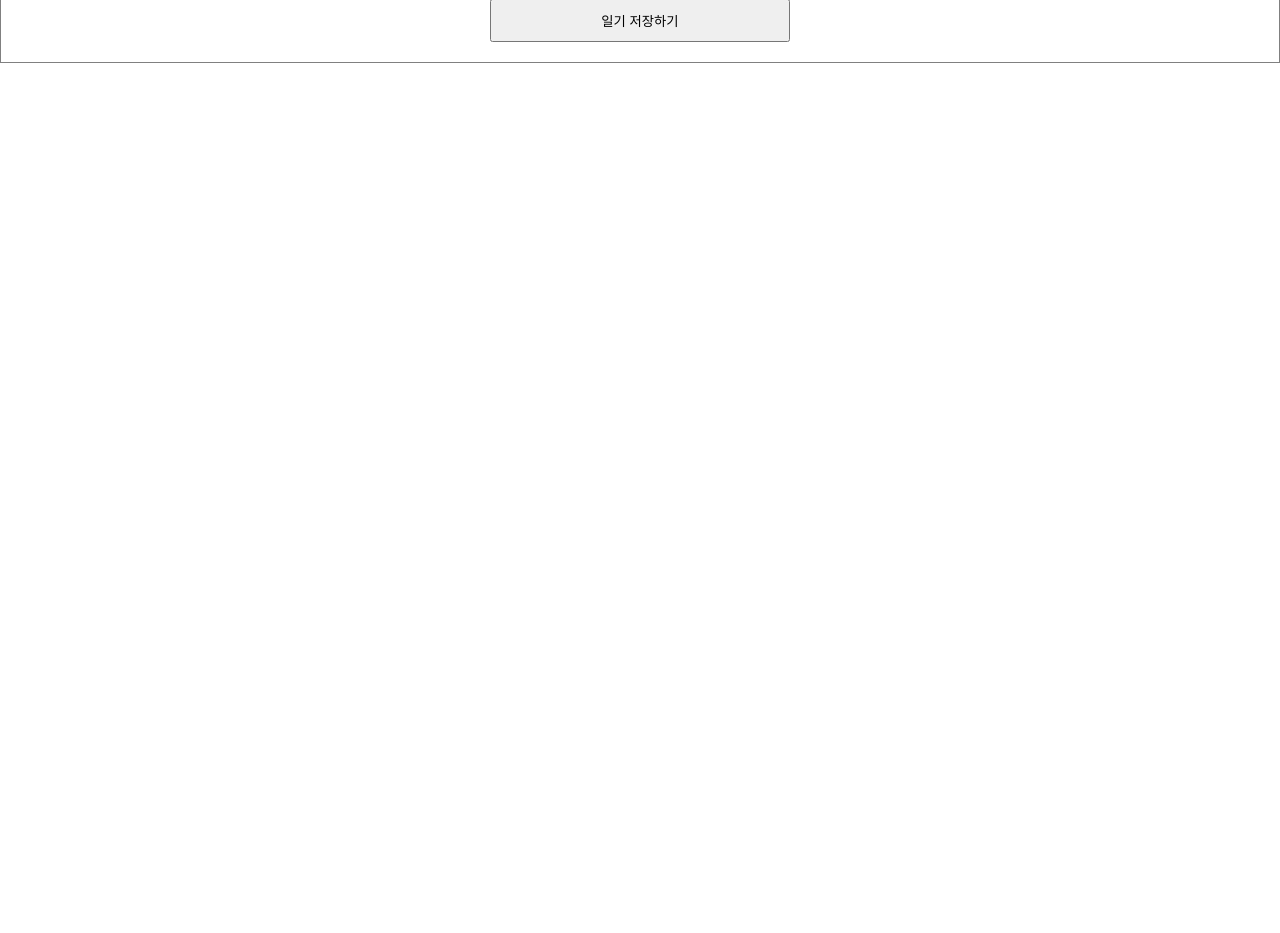
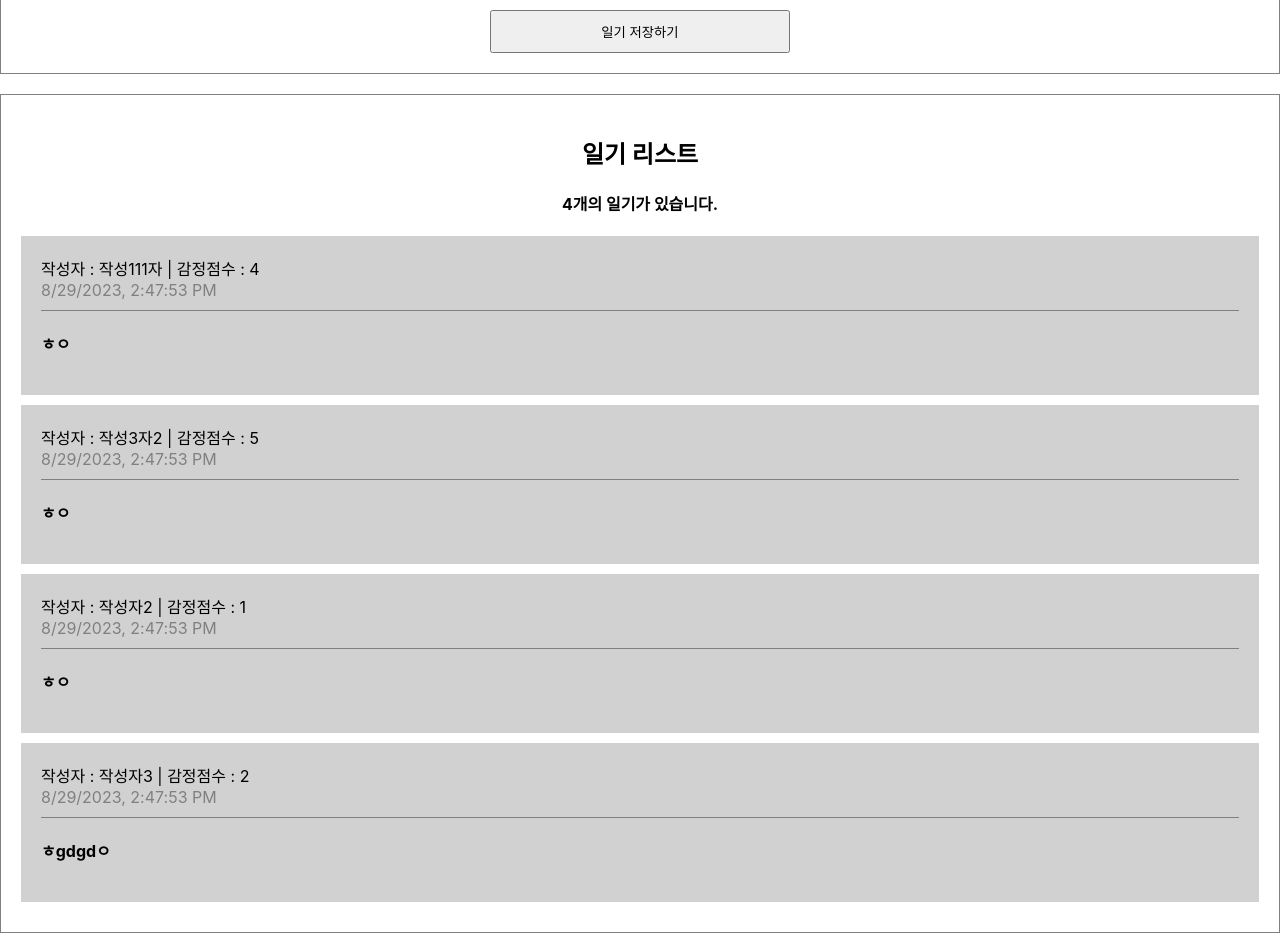
Before and after one commit to seung-heee/legendary-meme, a React (Create React App) app in the folder simplediary/: page / in a window 1280 px wide. Shown: the part 400-1333 px from the top of the page. Before the commit the page ends 800 px from the top, so only its background shows below. Built offline with nearby package versions, Linux system fonts and the light colour scheme.

Commit message:
List rendering, component separate

```diff
--- a/simplediary/src/App.css
+++ b/simplediary/src/App.css
@@ -26,3 +26,38 @@ textarea {
     padding: 10px;
     cursor: pointer;
 }
+
+
+/* DiaryList */
+
+.DiaryList {
+    border: 1px solid gray;
+    padding: 20px;
+    margin-top: 20px;
+}
+
+.DiaryList h2,
+h4 {
+    text-align: center;
+}
+
+.Diaryitem {
+    background-color: rgb(209, 209, 209);
+    margin-bottom: 10px;
+    padding: 20px;
+}
+
+.Diaryitem .info {
+    border-bottom: 1px solid gray;
+    padding-bottom: 10px;
+    margin-bottom: 10px;
+}
+
+.Diaryitem .date {
+    color: gray;
+}
+
+.Diaryitem .content {
+    font-weight: bold;
+    margin: 20px 0;
+}
--- a/simplediary/src/App.js
+++ b/simplediary/src/App.js
@@ -1,10 +1,40 @@
 import './App.css';
 import DiaryEditor from './DiaryEditor';
+import DiaryList from './DiaryList';
+
+const dummyList = [
+  {
+    id: 1,
+    author: "작성111자",
+    content: " ㅎㅇ",
+    emotion: 4,
+    created_date: new Date().getTime()
+  }, {
+    id: 2,
+    author: "작성3자2",
+    content: " ㅎㅇ",
+    emotion: 5,
+    created_date: new Date().getTime()
+  }, {
+    id: 3,
+    author: "작성자2",
+    content: " ㅎㅇ",
+    emotion: 1,
+    created_date: new Date().getTime()
+  }, {
+    id: 4,
+    author: "작성자3",
+    content: " ㅎgdgdㅇ",
+    emotion: 2,
+    created_date: new Date().getTime()
+  },
+]
 
 function App() {
   return (
     <div className="App">
       <DiaryEditor />
+      <DiaryList diaryList={dummyList} />
     </div>
   );
 }
--- a/simplediary/src/DiaryEditor.js
+++ b/simplediary/src/DiaryEditor.js
@@ -38,7 +38,7 @@ const DiaryEditor = () => {
 
     return (
         <div className="DiaryEditor">
-            <h3>오늘의 일기</h3>
+            <h2>오늘의 일기</h2>
             <div>
                 <input
                     ref={authorInput}
--- /dev/null
+++ b/simplediary/src/DiaryList.js
@@ -0,0 +1,26 @@
+import Diaryitem from "./Diaryitem";
+import './App.css';
+
+const DiaryList = ({ diaryList }) => {
+    console.log(diaryList);
+    return (
+        <div className="DiaryList">
+            <h2>일기 리스트</h2>
+            <h4>{diaryList.length}개의 일기가 있습니다.</h4>
+
+            <div>
+                {diaryList.map((item, idx) => // idx로 unique key 설정O, but 수정시 헷갈림 주의
+                    // Each child in a list should have a unique "key" prop, 각 객체 고유한 키 설정하기
+                    <Diaryitem key={item.id} {...item} />
+                )}
+            </div>
+        </div >
+    )
+};
+
+// undefined으로 넘어올 수 있는 props의 기본값 설정
+DiaryList.defaultProps = {
+    diaryList: []
+}
+
+export default DiaryList;
--- /dev/null
+++ b/simplediary/src/Diaryitem.js
@@ -0,0 +1,17 @@
+import './App.css';
+
+const Diaryitem = ({ author, content, created_date, emotion, id }) => {
+    return (
+        <div className="Diaryitem">
+            <div className="info">
+                <span>작성자 : {author} | 감정점수 : {emotion} </span><br />
+                <span className="date">{new Date(created_date).toLocaleString()}</span>
+            </div>
+            <div className="content">
+                {content}
+            </div>
+        </div>
+    );
+}
+
+export default Diaryitem;
```
